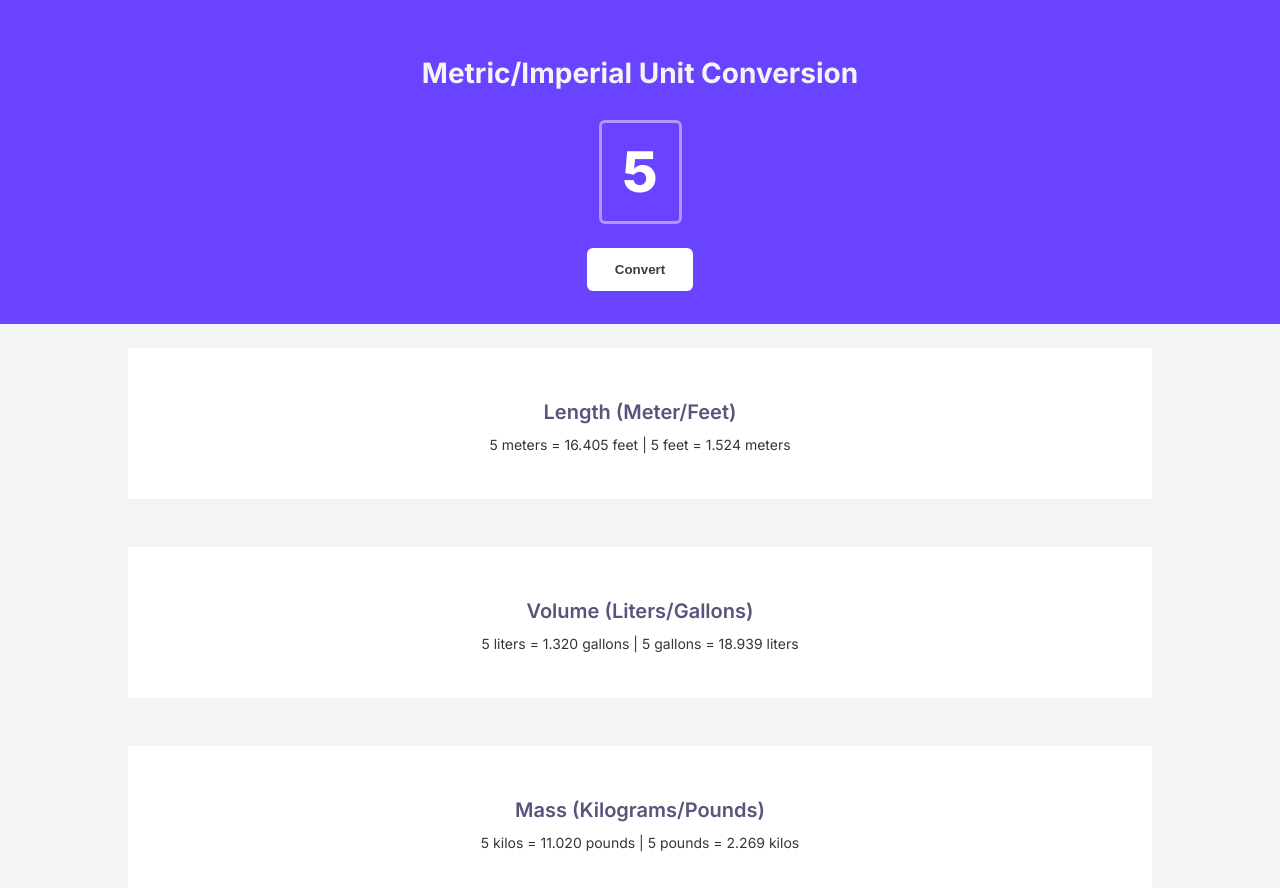
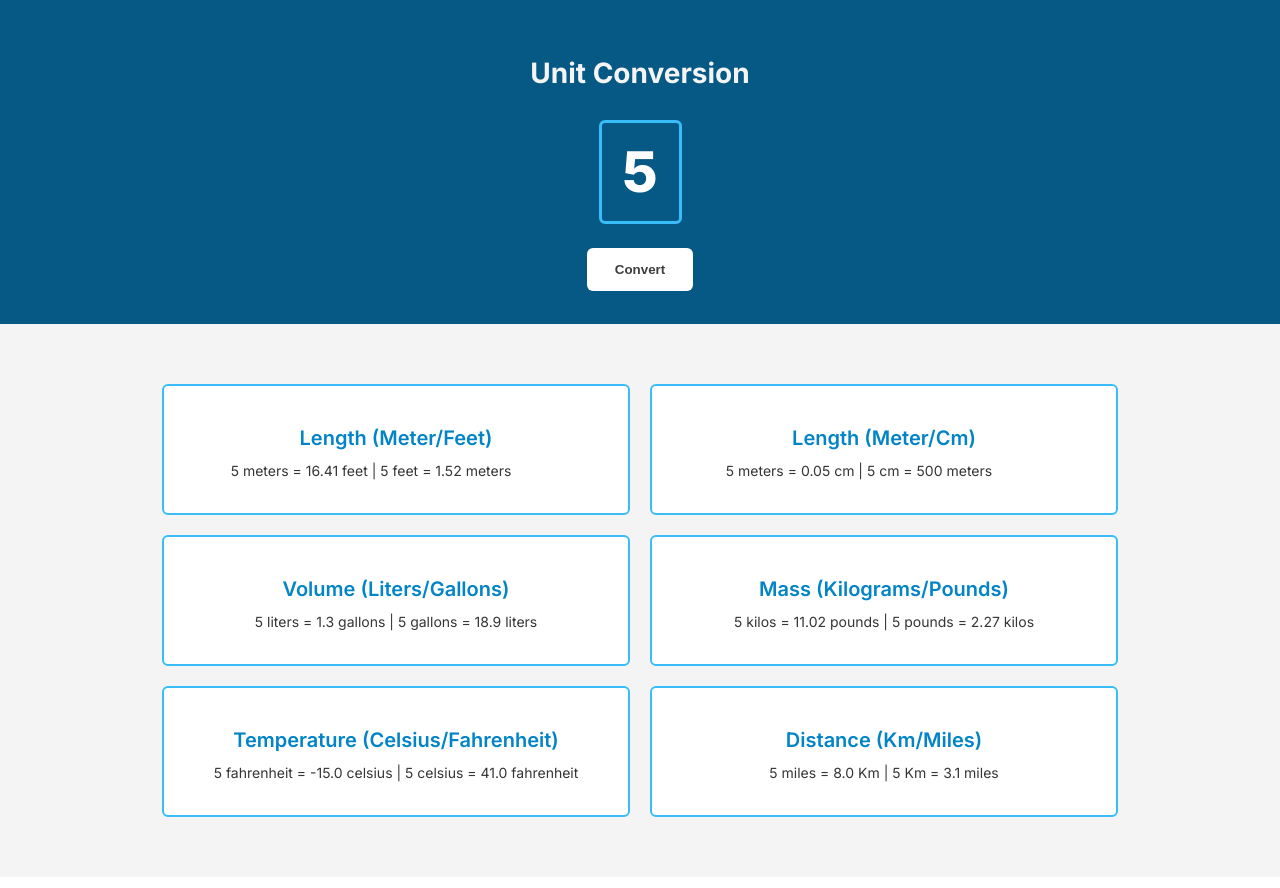
Before and after one commit to marianaeslan/unit-converter, a plain HTML site: page index.html in a window 1280 px wide. Both pictures are taken after typing "5" into the empty fields and a click on the button "Convert". Drawn offline with Linux system fonts and the light colour scheme.

Commit message:
feat: add new conversions

```diff
--- a/index.html
+++ b/index.html
@@ -12,7 +12,7 @@
 <body>
     <section class="wrapper">
         <div class="top">
-            <h1>Metric/Imperial Unit Conversion</h1>
+            <h1>Unit Conversion</h1>
             <div class="inp-wrapper">
                 <input type="number" id="input-el" placeholder="0">
                 <span id="hidden-span" class="hidden-span"></span>
@@ -22,7 +22,15 @@
         <div class="bottom">
             <div class="result-wrap">
                 <h3>Length (Meter/Feet)</h3>
-                <p id="len-result"></p>
+                <div class="text-wrap">
+                    <p id="len-result"></p>
+                </div>
+            </div>
+            <div class="result-wrap">
+                <h3>Length (Meter/Cm)</h3>
+                <div class="text-wrap">
+                    <p id="l-result"></p>
+                </div>
             </div>
             <div class="result-wrap">
                 <h3>Volume (Liters/Gallons)</h3>
@@ -32,6 +40,14 @@
                 <h3>Mass (Kilograms/Pounds)</h3>
                 <p id="mass-result"></p>
             </div>
+            <div class="result-wrap">
+                <h3>Temperature (Celsius/Fahrenheit)</h3>
+                <p id="temp-result"></p>
+            </div>
+            <div class="result-wrap">
+                <h3>Distance (Km/Miles)</h3>
+                <p id="dist-result"></p>
+            </div>
         </div>
     </section>
     <script src="index.js"></script>
--- a/index.js
+++ b/index.js
@@ -3,21 +3,36 @@ const inputEl = document.getElementById("input-el")
 let resultLength = document.getElementById("len-result")
 let resultVol= document.getElementById("vol-result")
 let resultMass = document.getElementById("mass-result")
+let resultTemp = document.getElementById("temp-result")
+let resultL = document.getElementById("l-result")
+let resultDist = document.getElementById("dist-result")
 const hiddenSpan = document.getElementById('hidden-span')
 
 converterBtn.addEventListener("click", function() {
     let baseValue = inputEl.value
-    let toFeet = (baseValue * 3.281).toFixed(3)
-    let toMeters = (baseValue / 3.281).toFixed(3)
+    let toFeet = (baseValue * 3.281).toFixed(2)
+    let toMeters = (baseValue / 3.281).toFixed(2)
     resultLength.textContent = `${baseValue} meters = ${toFeet} feet | ${baseValue} feet = ${toMeters} meters`
 
-    let toGallons = (baseValue * 0.264).toFixed(3)
-    let toLiters = (baseValue / 0.264).toFixed(3)
+    let toCm = baseValue / 100
+    let toM = baseValue * 100
+    resultL.textContent = `${baseValue} meters = ${toCm} cm | ${baseValue} cm = ${toM} meters`
+
+    let toGallons = (baseValue * 0.264).toFixed(1)
+    let toLiters = (baseValue / 0.264).toFixed(1)
     resultVol.textContent = `${baseValue} liters = ${toGallons} gallons | ${baseValue} gallons = ${toLiters} liters`
 
-    let toPounds = (baseValue * 2.204).toFixed(3)
-    let toKg = (baseValue / 2.204).toFixed(3)
+    let toPounds = (baseValue * 2.204).toFixed(2)
+    let toKg = (baseValue / 2.204).toFixed(2)
     resultMass.textContent = `${baseValue} kilos = ${toPounds} pounds | ${baseValue} pounds = ${toKg} kilos`
+
+    let toCelsius = ((baseValue - 32) / 1.8).toFixed(1)
+    let toFarenheit = ((baseValue * 1.8) + 32).toFixed(1)
+    resultTemp.textContent = `${baseValue} fahrenheit = ${toCelsius} celsius | ${baseValue} celsius = ${toFarenheit} fahrenheit`
+
+    let toKm = (baseValue * 1.6).toFixed(1)
+    let toMiles = (baseValue / 1.6).toFixed(1)
+    resultDist.textContent = `${baseValue} miles = ${toKm} Km | ${baseValue} Km = ${toMiles} miles`
 })
 
 inputEl.addEventListener("keydown", function(event) {
--- a/styles.css
+++ b/styles.css
@@ -1,7 +1,8 @@
 :root {
-    --primary-color: #6943FF;
-    --primary-light: #B295FF;
+    --primary-color: #0284C7;
+    --primary-light: #38BDF8;
     --secondary-color: #F4F4F4;
+    --background-color: #075985;
     --text-dark: #3D3D3D;
     --text-light: #FFFFFF;
     --border-radius: 6px;
@@ -13,10 +14,10 @@ body {
     margin: 0;
     max-width: 100%;
     overflow-x: hidden;
+    box-sizing: border-box;
 }
 
 .wrapper {
-    max-width: 100%;
     overflow-x: hidden;
     display: flex;
     align-items: center;
@@ -28,7 +29,7 @@ body {
 .top {
     width: 100%;
     padding: 33px 50px;
-    background-color: var(--primary-color);
+    background-color: var(--background-color);
     display: flex;
     align-items: center;
     justify-content: center;
@@ -67,7 +68,7 @@ input[type=number]::-webkit-outer-spin-button {
 }
 
 #input-el::placeholder{
-    color: var(--primary-light);
+    color: rgba(255, 255, 255, 0.2);
 }
 
 .hidden-span {
@@ -83,7 +84,7 @@ input[type=number]::-webkit-outer-spin-button {
 }
 
 #input-el:hover {
-    border-color: #ffffff9e;
+    border-color: #60cbf9;
 }
 
 #input-el:focus {
@@ -98,38 +99,47 @@ input[type=number]::-webkit-outer-spin-button {
     background-color: var(--text-light);
     border: none;
     border-radius: var(--border-radius);
-    transition: all 0.3s ease-in-out;
 }
 
 #convert-btn:hover {
     background-color: transparent;
-    border: 2px solid var(--text-light);
+    border: 1px solid var(--text-light);
     color: var(--text-light);
     cursor: pointer;
+    transition: all 0.3s ease;
 }
 
 .bottom {
+    padding: 60px 0;
     width: 100%;
     display: flex;
-    align-items: center;
+    align-items: start;
+    flex-wrap: wrap;
     justify-content: center;
-    flex-direction: column;
+    gap: 20px;
     background-color: var(--secondary-color);
 }
 
 .result-wrap {
-    min-width: 70%;
+    min-width: 50vh;
     background-color: var(--text-light);
-    padding: 32px 64px;
-    margin: 24px;
+    padding: 20px 32px;
     align-items: center;
     justify-content: center;
+    border-radius: var(--border-radius);
+    border: 2px solid var(--primary-light);
+}
+
+.text-wrap {
+    width: 350px;
+    word-wrap: break-word;
+    white-space: normal;
 }
 
 h3 {
     font-size: 20px;
     font-weight: 600;
-    color: #5A537B;
+    color: var(--primary-color);
     margin-bottom: 12px;
 }
 
```
